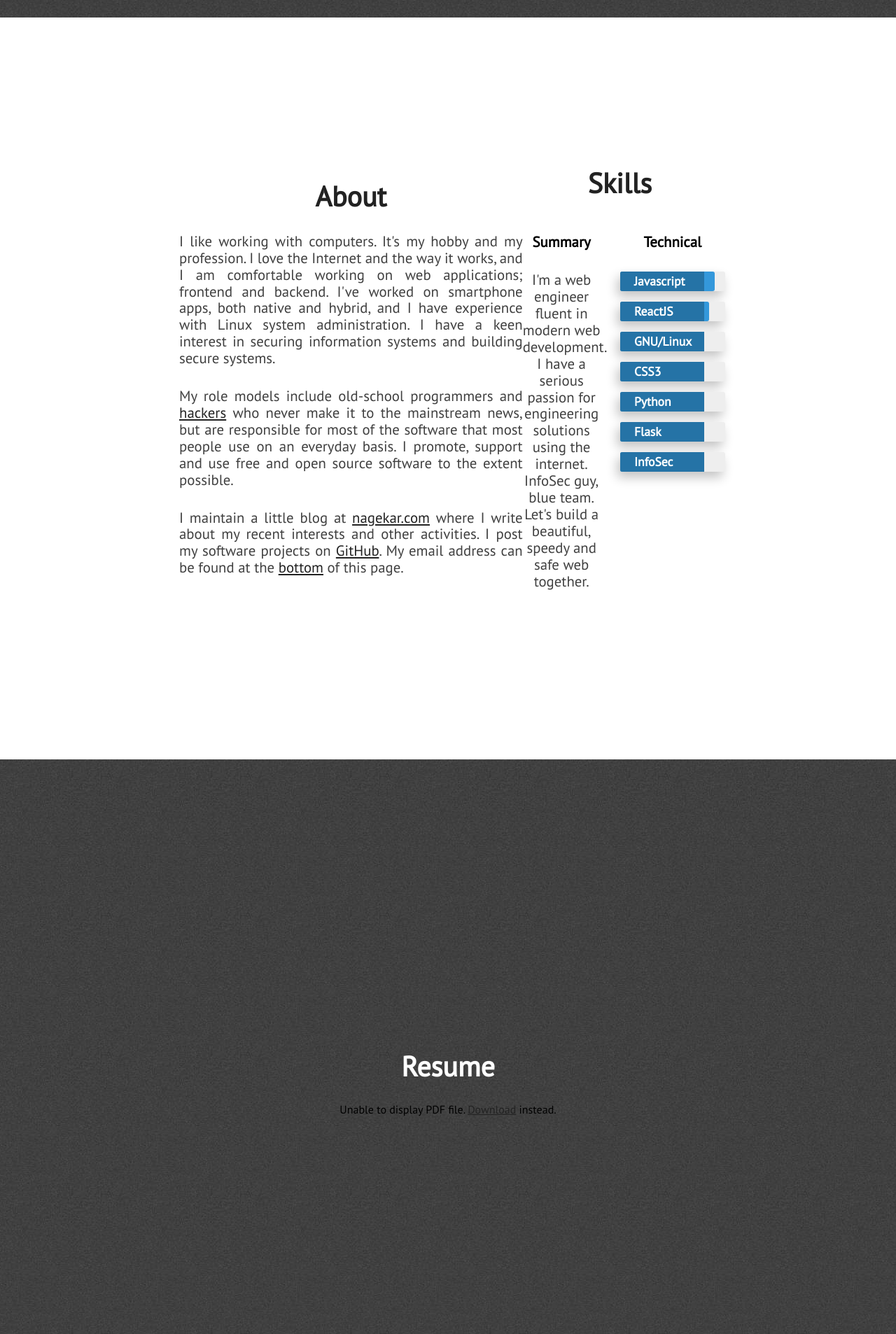
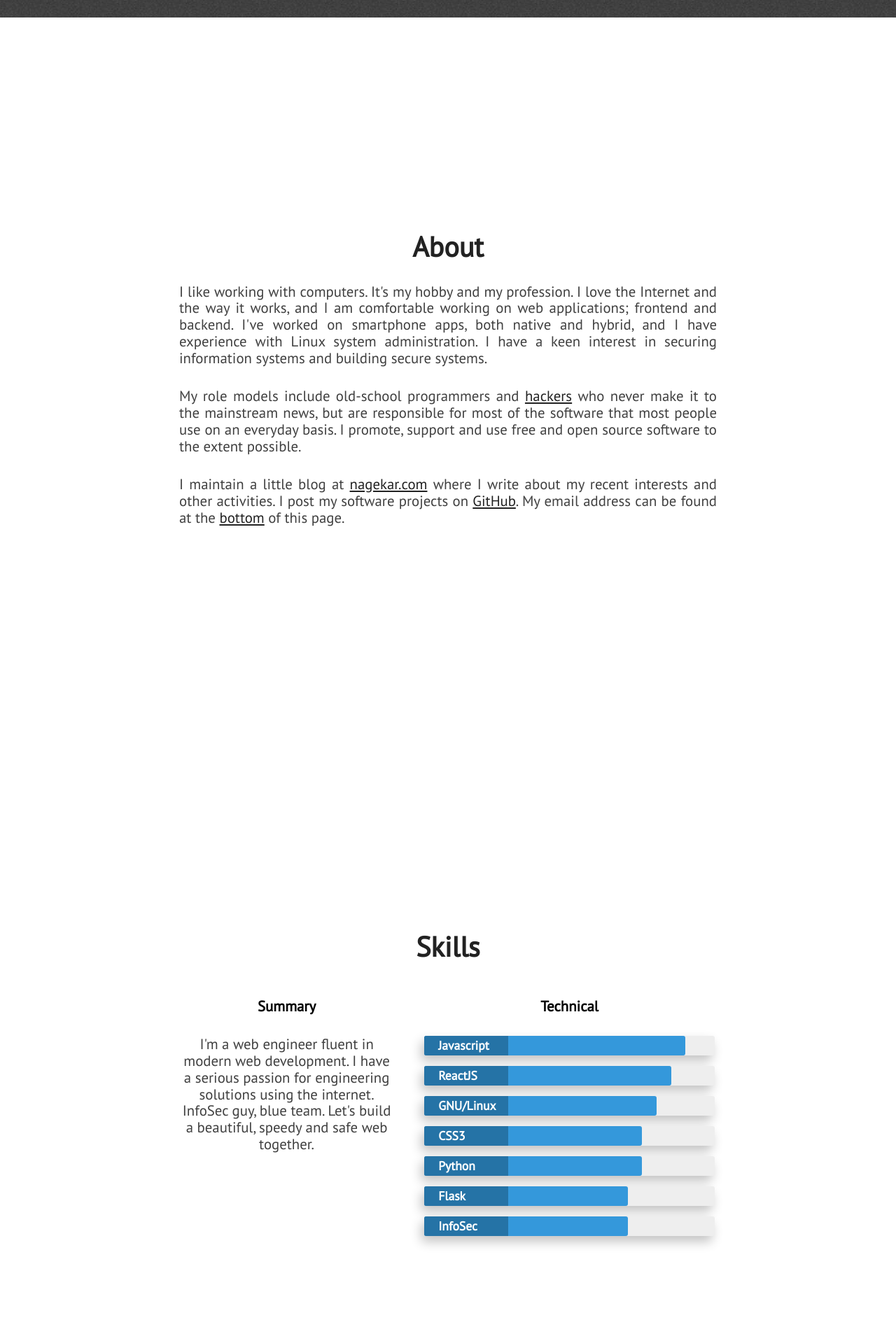
Before and after one commit to Eric-Cupples/Eric-Cupples.github.io, a Jekyll site: the page built from index.html, in a window 1280 px wide. Shown: the part 875-2781 px from the top of the page at 70% size. Built offline with Jekyll 4.4.1, drawn with Linux system fonts in a browser that asks for light colours; nearby versions of some CDN libraries.

Commit message:
About and Skills Section Combined

```diff
--- a/_includes/about.html
+++ b/_includes/about.html
@@ -1,5 +1,4 @@
 <body>
-    <div class="section-wrapper">
     <section class="section about" id="about">
         <div id="about-text">
             <div class="section-heading">About</div>
@@ -22,9 +21,9 @@
                 at the <span class="extra-link"><a href="#extra">bottom</a></span> of this page.
             </p>
         </div>
+    </section>
 
-        </p>
-
+    <section class="section skills" id="skills">
         <div>
             <div class="section-heading" id="skills-text">Skills</div>
 
```
Lines whose indentation alone changed are shown as unchanged.
